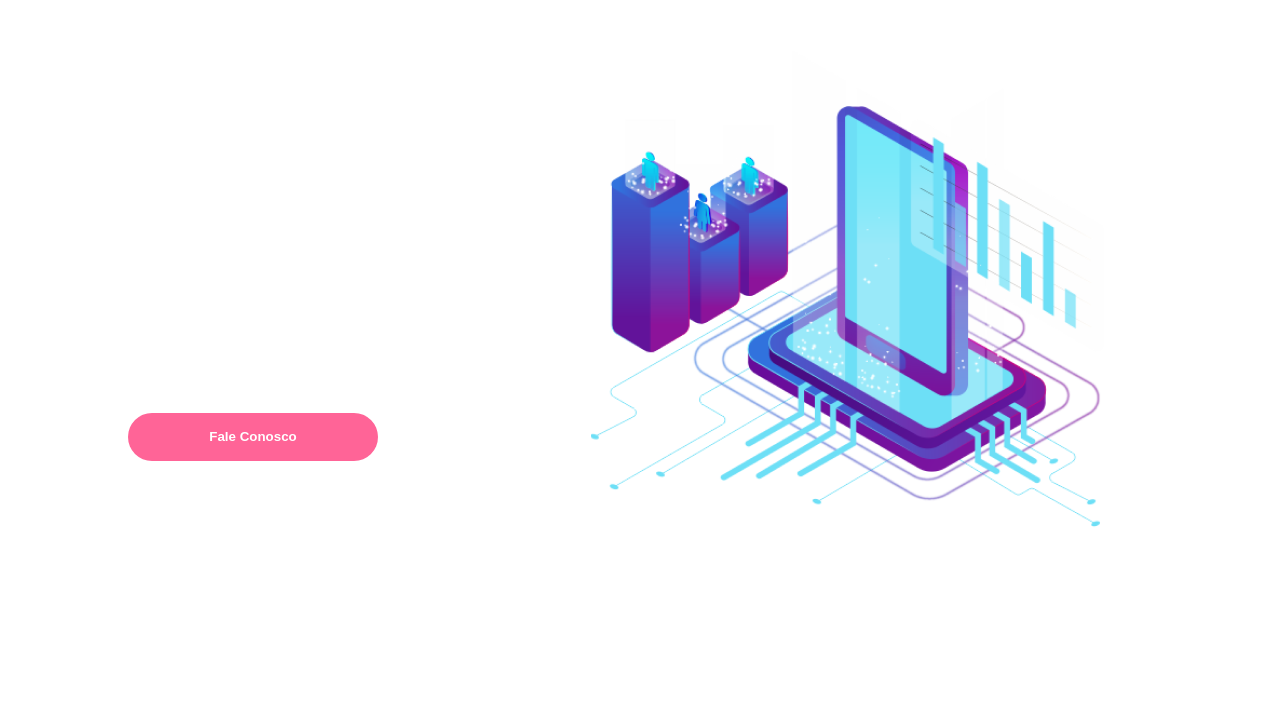
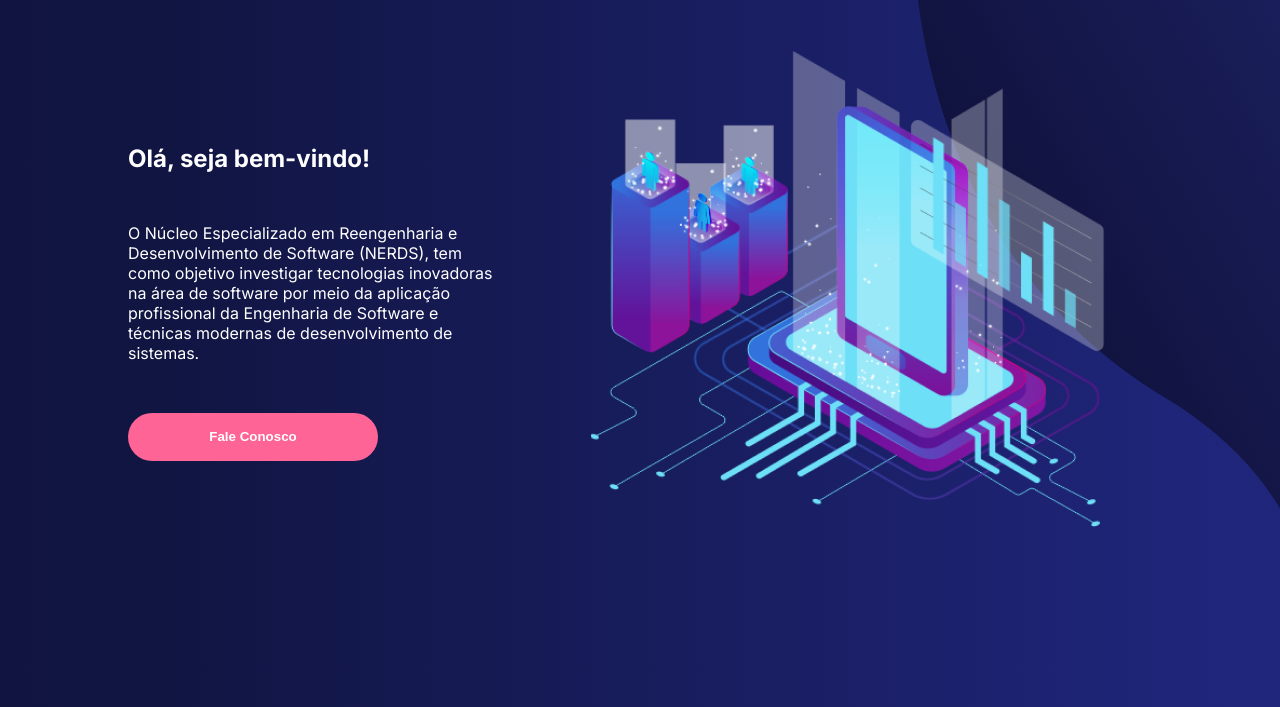
Before and after one commit to nerdsufc/nerds-website, a plain HTML site: page index.html in a window 1280 px wide. Shown: the part 93-800 px from the top of the page. Drawn offline with Linux system fonts and the light colour scheme.

Commit message:
Initial commit

```diff
--- a/style.css
+++ b/style.css
@@ -7,7 +7,7 @@
 }
 
 #page{
-    background-image: url(/assests/background.svg);
+    background-image: url(/assets/background.svg);
     font-family:  'Inter', sans-serif;
     color: white;
     min-height: 100vh;
```
Also changed, not shown: index.html (line endings or trailing spaces).
